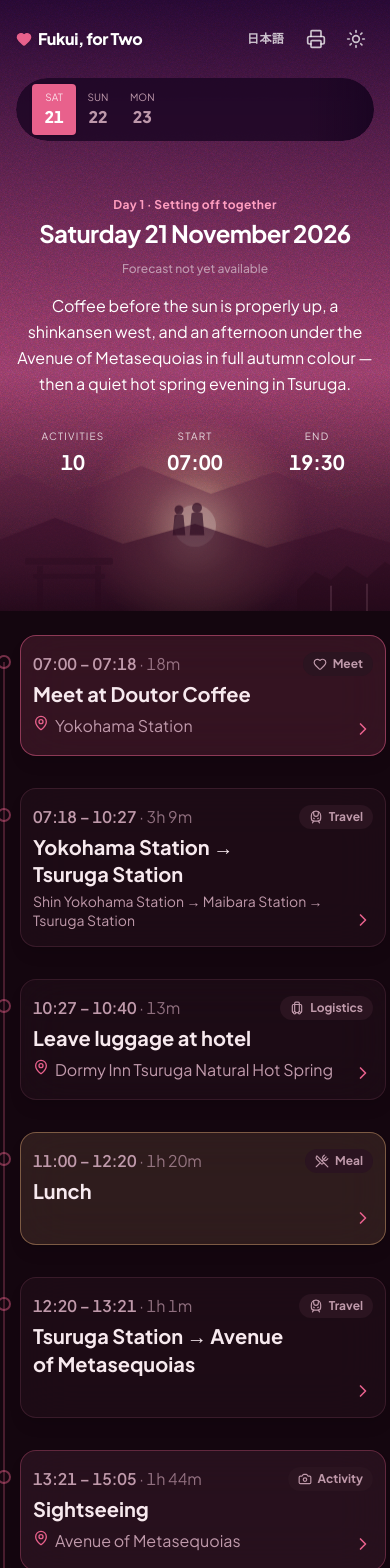
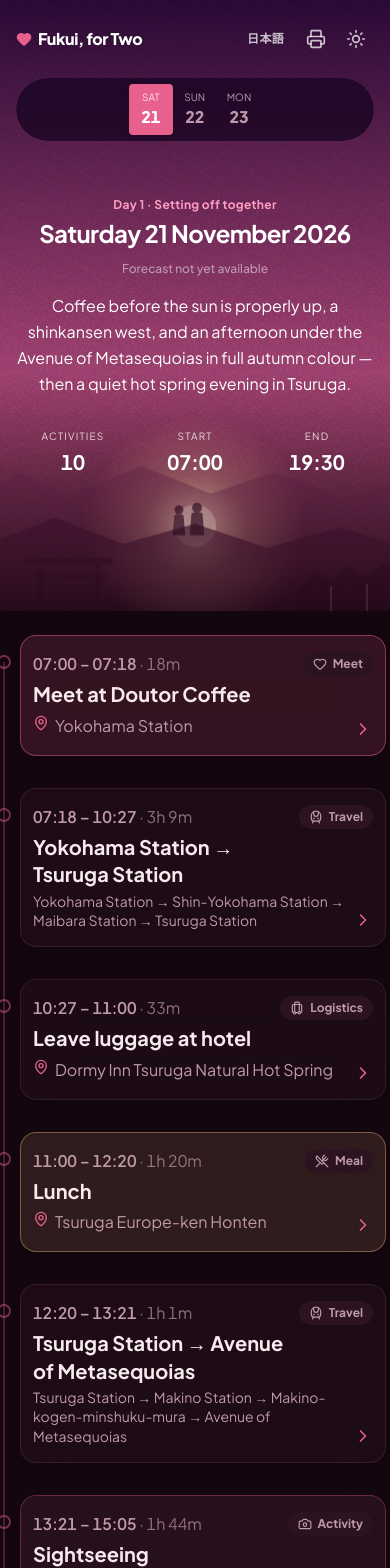
Before and after one commit to nwjbrandon/akiko-and-brandon, a React (Vite) app: page /itinerary/2026-11-21 in a window 390 px wide. Shown: the top 1568 px of the page. Built offline with nearby package versions, Linux system fonts and the light colour scheme; no server answers.

Commit message:
Add route details, map links, and centre the day UI (#1)

```diff
--- a/src/components/BlockSheet.tsx
+++ b/src/components/BlockSheet.tsx
@@ -33,7 +33,7 @@ export function BlockSheet({
   const duration = blockDuration(block, lang)
 
   return (
-    <div className="no-print fixed inset-0 z-50 flex items-end justify-center sm:items-center">
+    <div className="no-print fixed inset-0 z-50 flex items-center justify-center p-4">
       <button
         type="button"
         aria-label={ui("closeDetails")}
@@ -44,7 +44,7 @@ export function BlockSheet({
         role="dialog"
         aria-modal="true"
         aria-label={tx(block.title)}
-        className="relative w-full max-w-[480px] rounded-t-3xl border border-border bg-card p-6 shadow-2xl sm:rounded-3xl"
+        className="relative max-h-[85vh] w-full max-w-[480px] overflow-y-auto rounded-3xl border border-border bg-card p-6 shadow-2xl"
       >
         <div className="flex items-start justify-between gap-4">
           <div className="flex items-center gap-2.5">
--- a/src/components/DaySelector.tsx
+++ b/src/components/DaySelector.tsx
@@ -23,7 +23,7 @@ export function DaySelector({
     <div className={cn("relative overflow-hidden rounded-full", className)}>
       <div
         className={cn(
-          "day-date-pill flex overflow-x-auto rounded-full px-4 py-1.5 backdrop-blur-md [scrollbar-width:none] [&::-webkit-scrollbar]:hidden",
+          "day-date-pill flex justify-center overflow-x-auto rounded-full px-4 py-1.5 backdrop-blur-md [scrollbar-width:none] [&::-webkit-scrollbar]:hidden",
           scrolled && "day-date-pill-solid",
         )}
       >
@@ -56,10 +56,6 @@ export function DaySelector({
           )
         })}
       </div>
-      <div
-        className="day-date-pill-fade pointer-events-none absolute inset-y-0 right-0 w-16 rounded-r-full"
-        aria-hidden
-      />
     </div>
   )
 }
--- a/src/data/itinerary.ts
+++ b/src/data/itinerary.ts
@@ -30,7 +30,9 @@ const DORMY_INN = {
   en: "Dormy Inn Tsuruga Natural Hot Spring",
   ja: "ドーミーイン敦賀 天然温泉",
 }
+const RIVERGE_URL = "https://maps.app.goo.gl/MYWFwLYVuKHboFJg8"
 const RIVERGE = { en: "Hotel Riverge Akebono", ja: "ホテルリバージュアケボノ" }
+const FUKUI_STATION_URL = "https://maps.app.goo.gl/SZ8QcsLqqYPr8ydi6"
 const FUKUI_STATION = { en: "Fukui Station", ja: "福井駅" }
 const COIN_LOCKER = {
   en: "Leave luggage in coin locker",
@@ -65,6 +67,7 @@ export const TRIP: Trip = {
             ja: "ドトールコーヒーで待ち合わせ",
           },
           location: { en: "Yokohama Station", ja: "横浜駅" },
+          link: "https://maps.app.goo.gl/moK2cCDyWn3SPAW87",
         },
         {
           start: "07:18",
@@ -75,13 +78,13 @@ export const TRIP: Trip = {
             ja: "横浜駅 → 敦賀駅",
           },
           note: {
-            en: "Shin Yokohama Station → Maibara Station → Tsuruga Station",
-            ja: "新横浜駅 → 米原駅 → 敦賀駅",
+            en: "Yokohama Station → Shin-Yokohama Station → Maibara Station → Tsuruga Station",
+            ja: "横浜駅 → 新横浜駅 → 米原駅 → 敦賀駅",
           },
         },
         {
           start: "10:27",
-          end: "10:40",
+          end: "11:00",
           type: "logistics",
           title: {
             en: "Leave luggage at hotel",
@@ -90,7 +93,17 @@ export const TRIP: Trip = {
           location: DORMY_INN,
           link: DORMY_INN_URL,
         },
-        { start: "11:00", end: "12:20", type: "meal", title: LUNCH },
+        {
+          start: "11:00",
+          end: "12:20",
+          type: "meal",
+          title: LUNCH,
+          location: {
+            en: "Tsuruga Europe-ken Honten",
+            ja: "敦賀ヨーロッパ軒 本店",
+          },
+          link: "https://tabelog.com/en/fukui/A1803/A180301/18000167/",
+        },
         {
           start: "12:20",
           end: "13:21",
@@ -98,6 +111,10 @@ export const TRIP: Trip = {
           title: {
             en: "Tsuruga Station → Avenue of Metasequoias",
             ja: "敦賀駅 → メタセコイア並木",
+          },
+          note: {
+            en: "Tsuruga Station → Makino Station → Makino-kogen-minshuku-mura → Avenue of Metasequoias",
+            ja: "敦賀駅 → マキノ駅 → マキノ高原民宿村 → メタセコイア並木",
           },
           link: "https://maps.app.goo.gl/zYQ78dYUZr9t39dv7",
         },
@@ -110,6 +127,7 @@ export const TRIP: Trip = {
             en: "Avenue of Metasequoias",
             ja: "メタセコイア並木",
           },
+          link: "https://maps.app.goo.gl/NJMhFGfbmzcNMZX1A",
         },
         {
           start: "15:05",
@@ -118,6 +136,10 @@ export const TRIP: Trip = {
           title: {
             en: "Avenue of Metasequoias → Tsuruga Station",
             ja: "メタセコイア並木 → 敦賀駅",
+          },
+          note: {
+            en: "Avenue of Metasequoias → Makino-kogen-minshuku-mura → Makino Station → Tsuruga Station",
+            ja: "メタセコイア並木 → マキノ高原民宿村 → マキノ駅 → 敦賀駅",
           },
         },
         {
@@ -128,7 +150,17 @@ export const TRIP: Trip = {
           location: { en: "Kehi-jingu Shrine", ja: "氣比神宮" },
           link: "https://maps.app.goo.gl/BzcXZkNRrm9SHryz6",
         },
-        { start: "17:30", end: "19:30", type: "meal", title: DINNER },
+        {
+          start: "17:30",
+          end: "19:30",
+          type: "meal",
+          title: DINNER,
+          location: {
+            en: "Marusanya Tsuruga Ekimae",
+            ja: "まるさん屋 敦賀駅前",
+          },
+          link: "https://tabelog.com/en/fukui/A1803/A180301/18000158/",
+        },
         {
           start: "19:30",
           end: null,
@@ -144,8 +176,8 @@ export const TRIP: Trip = {
       cityId: "fukui",
       title: { en: "Crab, and a long lunch", ja: "かにまつりの一日" },
       summary: {
-        en: "A whole afternoon to ourselves at the Echizen Crab Festival by the sea, and sauce katsudon at Europe-ken Ikuhisa to end it.",
-        ja: "海沿いの道の駅越前で開かれる越前かにまつりへ。午後はまるごとふたりの時間。締めくくりはヨーロッパ軒 幾久店のソースカツ丼。",
+        en: "A whole afternoon to ourselves at the Echizen Crab Festival by the sea, and a seafood dinner at Uoshin to end it.",
+        ja: "海沿いの道の駅越前で開かれる越前かにまつりへ。午後はまるごとふたりの時間。締めくくりは魚心の海鮮料理。",
       },
       blocks: [
         {
@@ -161,6 +193,10 @@ export const TRIP: Trip = {
           end: "08:45",
           type: "commute",
           title: { en: "Tsuruga Station → Fukui Station", ja: "敦賀駅 → 福井駅" },
+          note: {
+            en: "Tsuruga Station → Fukui Station",
+            ja: "敦賀駅 → 福井駅",
+          },
         },
         {
           start: "08:45",
@@ -168,6 +204,7 @@ export const TRIP: Trip = {
           type: "logistics",
           title: COIN_LOCKER,
           location: FUKUI_STATION,
+          link: FUKUI_STATION_URL,
         },
         {
           start: "09:35",
@@ -176,6 +213,10 @@ export const TRIP: Trip = {
           title: {
             en: "Fukui Station → Roadside Station Echizen",
             ja: "福井駅 → 道の駅越前",
+          },
+          note: {
+            en: "Fukui Station → Takefu Station → Michinoeki「Echizen」 → Roadside Station Echizen",
+            ja: "福井駅 → 武生駅 → 道の駅「越前」→ 道の駅越前",
           },
         },
         {
@@ -194,14 +235,18 @@ export const TRIP: Trip = {
             en: "Roadside Station Echizen → Fukui Station",
             ja: "道の駅越前 → 福井駅",
           },
+          note: {
+            en: "Roadside Station Echizen → Michinoeki「Echizen」 → Takefu Station → Fukui Station",
+            ja: "道の駅越前 → 道の駅「越前」→ 武生駅 → 福井駅",
+          },
         },
         {
           start: "17:34",
           end: "19:30",
           type: "meal",
           title: DINNER,
-          location: { en: "Europe-ken Ikuhisa", ja: "ヨーロッパ軒 幾久店" },
-          link: "https://tabelog.com/en/fukui/A1801/A180101/18001655/",
+          location: { en: "Uoshin Sakoten", ja: "魚心" },
+          link: "https://tabelog.com/en/fukui/A1801/A180101/18000770/",
         },
         {
           start: "19:30",
@@ -209,6 +254,7 @@ export const TRIP: Trip = {
           type: "lodging",
           title: CHECK_IN,
           location: RIVERGE,
+          link: RIVERGE_URL,
         },
       ],
     },
@@ -227,6 +273,7 @@ export const TRIP: Trip = {
           type: "lodging",
           title: CHECK_OUT,
           location: RIVERGE,
+          link: RIVERGE_URL,
         },
         {
           start: "08:00",
@@ -234,12 +281,17 @@ export const TRIP: Trip = {
           type: "logistics",
           title: COIN_LOCKER,
           location: FUKUI_STATION,
+          link: FUKUI_STATION_URL,
         },
         {
-          start: "08:35",
-          end: "10:17",
+          start: "08:37",
+          end: "09:59",
           type: "commute",
           title: { en: "Fukui Station → Tojinbo", ja: "福井駅 → 東尋坊" },
+          note: {
+            en: "Fukui Station → Awaraonsen Station → Awara Onsen Station → Tojinbo",
+            ja: "福井駅 → 芦原温泉駅 → 芦原温泉駅（バス停）→ 東尋坊",
+          },
         },
         {
           start: "10:17",
@@ -247,19 +299,28 @@ export const TRIP: Trip = {
           type: "activity",
           title: SIGHTSEEING,
           location: { en: "Tojinbo", ja: "東尋坊" },
+          link: "https://maps.app.goo.gl/q6dDukNkBGWCKb1t6",
         },
         {
-          start: "12:10",
-          end: "13:31",
+          start: "12:17",
+          end: "13:51",
           type: "commute",
           title: { en: "Tojinbo → Fukui Station", ja: "東尋坊 → 福井駅" },
+          note: {
+            en: "Tojinbo → Awara Onsen Station → Awaraonsen Station → Fukui Station",
+            ja: "東尋坊 → 芦原温泉駅（バス停）→ 芦原温泉駅 → 福井駅",
+          },
         },
         {
           start: "13:31",
           end: "15:23",
           type: "meal",
           title: LUNCH,
-          location: FUKUI_STATION,
+          location: {
+            en: "Europe-ken Souhonten",
+            ja: "ヨーロッパ軒 総本店",
+          },
+          link: "https://tabelog.com/en/fukui/A1801/A180101/18000015/",
         },
         {
           start: "15:23",
@@ -279,7 +340,11 @@ export const TRIP: Trip = {
           end: "20:30",
           type: "meal",
           title: DINNER,
-          location: { en: "Yokohama Station", ja: "横浜駅" },
+          location: {
+            en: "Unagi Yondaime Kikukawa, Yokohama Bay Quarter",
+            ja: "うなぎ 四代目菊川 横浜ベイクォーター店",
+          },
+          link: "https://maps.app.goo.gl/hmmwYKCeXER3VtbK7",
         },
       ],
     },
--- a/src/index.css
+++ b/src/index.css
@@ -100,18 +100,6 @@ html.dark .day-date-pill-solid {
   background-color: #1c0a17f5;
   box-shadow: 0 2px 12px #00000059;
 }
-.day-date-pill-fade {
-  background: linear-gradient(90deg, #fff0, #ffffff8c);
-}
-html.dark .day-date-pill-fade {
-  background: linear-gradient(90deg, #1a052200, #1a0522e6);
-}
-.day-date-pill-solid + .day-date-pill-fade {
-  background: linear-gradient(90deg, #fdf5f700, #fdf5f7f2);
-}
-html.dark .day-date-pill-solid + .day-date-pill-fade {
-  background: linear-gradient(90deg, #1c0a1700, #1c0a17f5);
-}
 
 /* Hero gradient with film grain */
 .day-hero-gradient {
```
